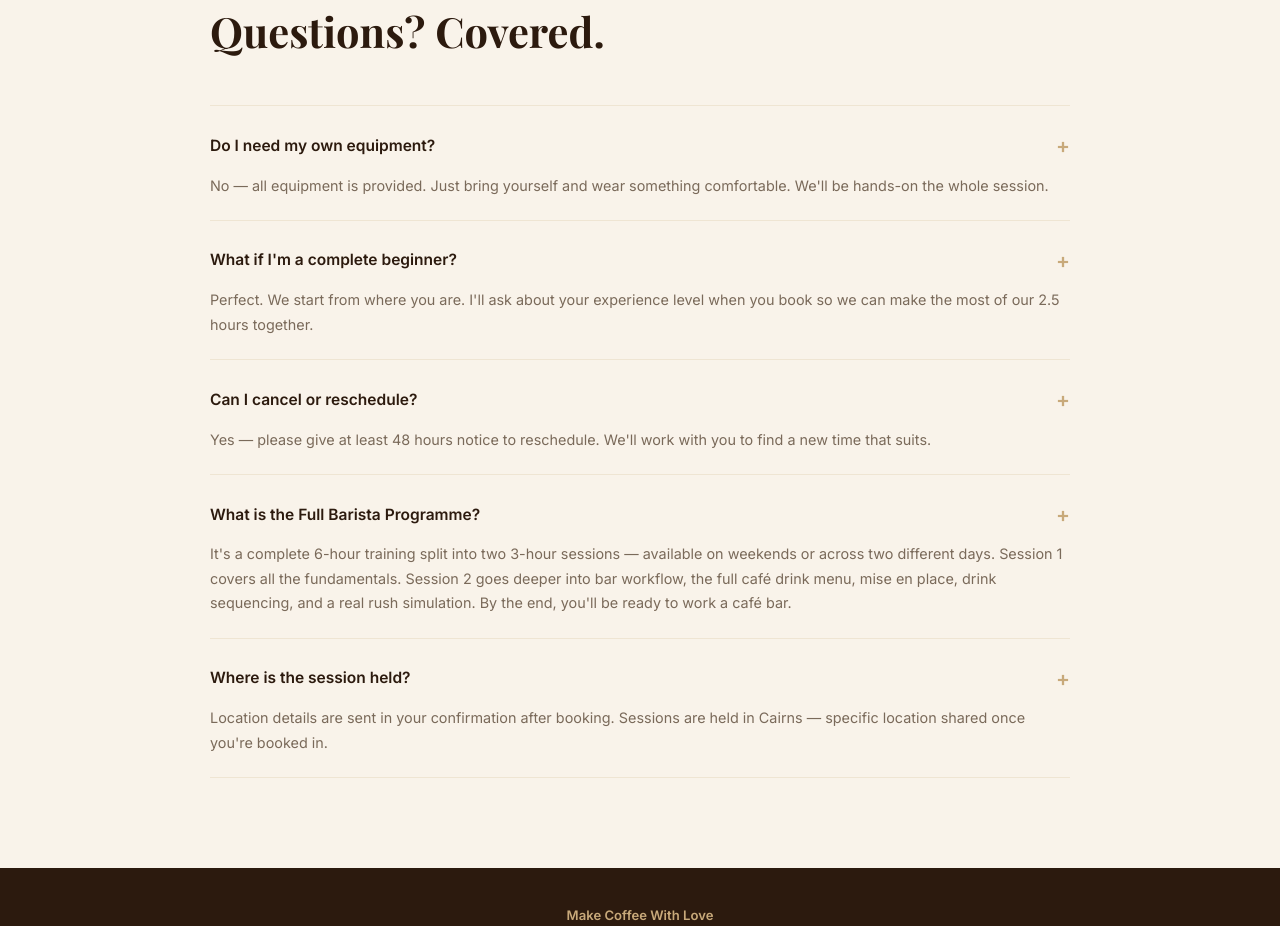
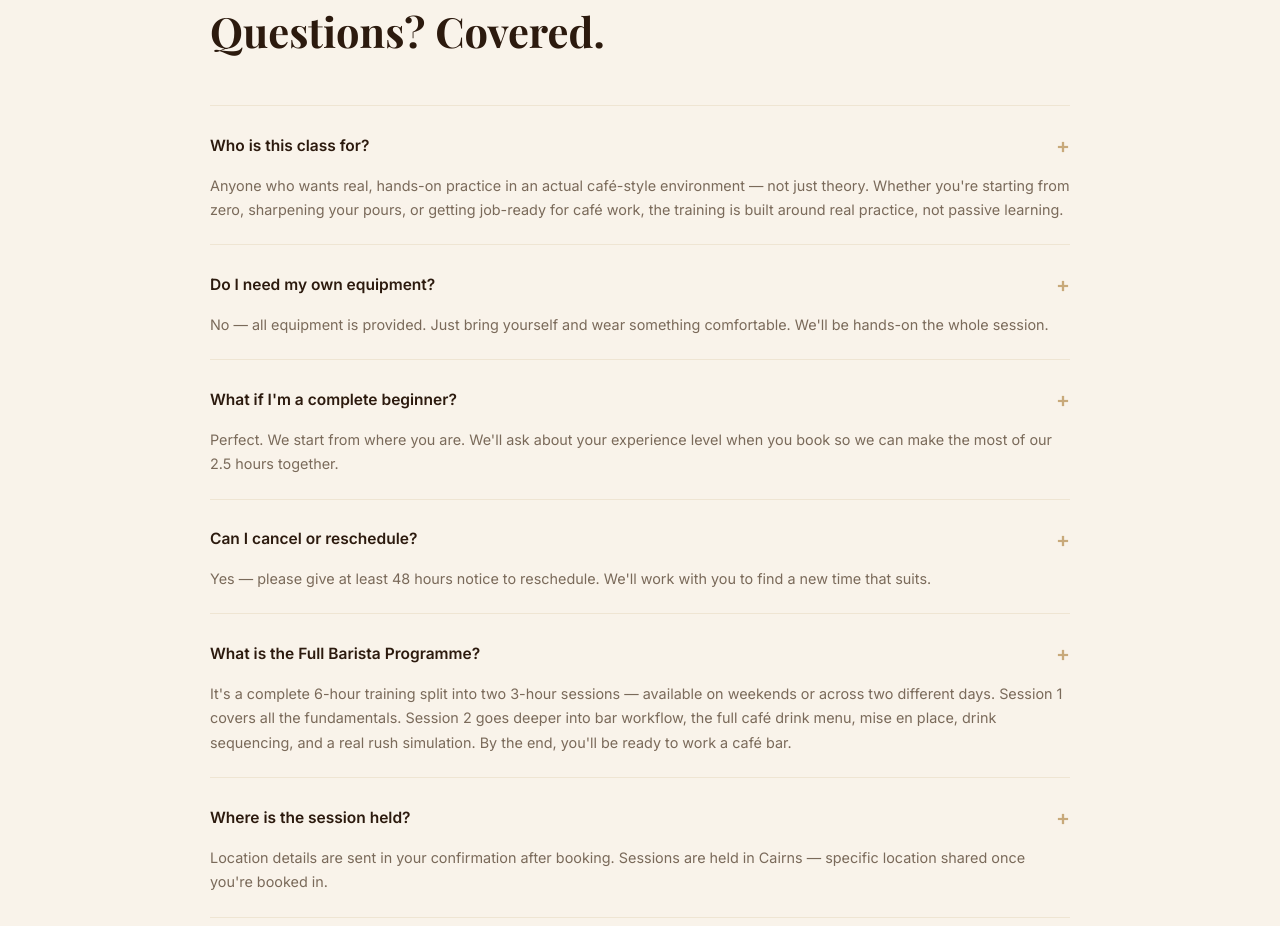
Before and after one commit to keycheck03-max/coffee-classes, a plain HTML site: page public/index.html in a window 1280 px wide. Shown: the part 9460-10386 px from the top of the page. Drawn offline with nearby package versions, Linux system fonts and the light colour scheme.

Commit message:
Add "Who is this class for?" FAQ item
Also fixes a leftover "I'll" pronoun in the beginner FAQ answer that
should have been "we'll" from the earlier de-Jimmy-name-drop pass.

```diff
--- a/public/index.html
+++ b/public/index.html
@@ -983,12 +983,16 @@
     <h2 class="section-title reveal">Questions? Covered.</h2>
     <div class="faq-list stagger">
       <div class="faq-item">
+        <div class="faq-q">Who is this class for?</div>
+        <div class="faq-a">Anyone who wants real, hands-on practice in an actual café-style environment — not just theory. Whether you're starting from zero, sharpening your pours, or getting job-ready for café work, the training is built around real practice, not passive learning.</div>
+      </div>
+      <div class="faq-item">
         <div class="faq-q">Do I need my own equipment?</div>
         <div class="faq-a">No — all equipment is provided. Just bring yourself and wear something comfortable. We'll be hands-on the whole session.</div>
       </div>
       <div class="faq-item">
         <div class="faq-q">What if I'm a complete beginner?</div>
-        <div class="faq-a">Perfect. We start from where you are. I'll ask about your experience level when you book so we can make the most of our 2.5 hours together.</div>
+        <div class="faq-a">Perfect. We start from where you are. We'll ask about your experience level when you book so we can make the most of our 2.5 hours together.</div>
       </div>
       <div class="faq-item">
         <div class="faq-q">Can I cancel or reschedule?</div>
```
